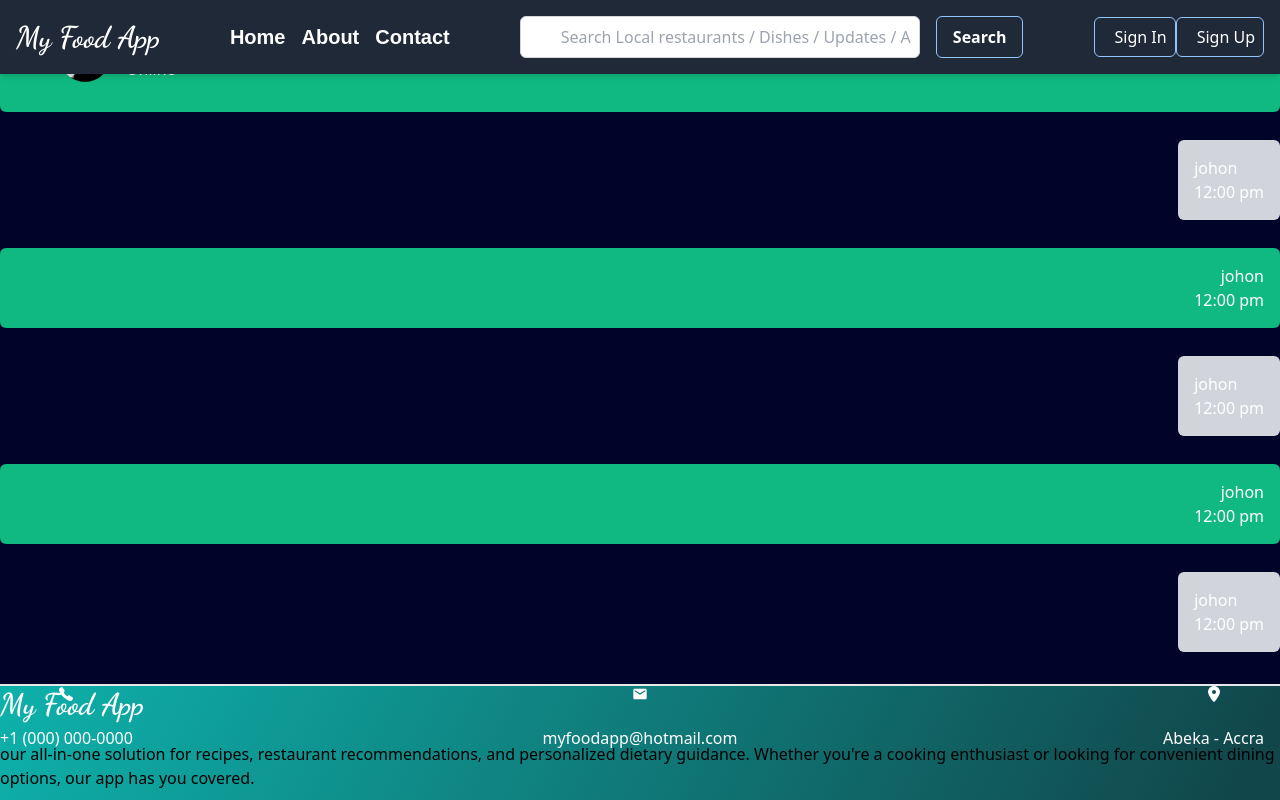
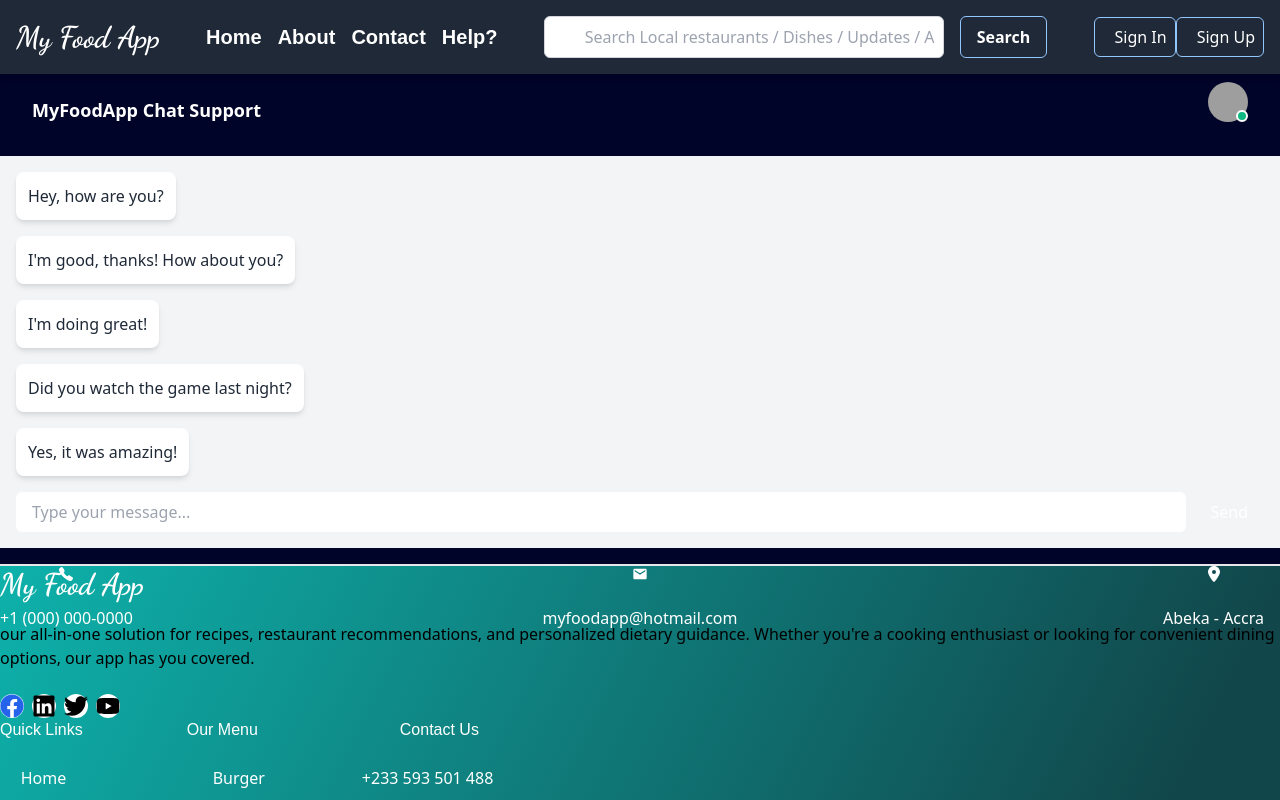
Before and after one commit to t-boye/Food-Delivery-Web-App, a React app: page /chat in a window 1280 px wide. Shown: the top 800 px of the page. Built offline with nearby package versions, Linux system fonts and the light colour scheme; grey boxes are pictures that could not be loaded; the HTML template or start-up script is replaced by a standard one; a web font is replaced by a local one.

Commit message:
chatBody update

```diff
--- a/src/Components/Chat-Components/ChatBody.jsx
+++ b/src/Components/Chat-Components/ChatBody.jsx
@@ -1,32 +1,49 @@
-import React from "react";
-import ReciveItem from "./ReciveItem";
-import Send from "./Send";
+import React, { useState } from 'react';
 
 const ChatBody = () => {
+  const [message, setMessage] = useState('');
+  const [messages, setMessages] = useState([
+    { user: 'John', content: 'Hey, how are you?' },
+    { user: 'Jane', content: 'I\'m good, thanks! How about you?' },
+    { user: 'John', content: 'I\'m doing great!' },
+    { user: 'John', content: 'Did you watch the game last night?' },
+    { user: 'Jane', content: 'Yes, it was amazing!' },
+  ]);
+
+  const handleChange = (e) => {
+    setMessage(e.target.value);
+  };
+
+  const handleSubmit = (e) => {
+    e.preventDefault();
+    if (message.trim() !== '') {
+      setMessages([...messages, { user: 'You', content: message }]);
+      setMessage('');
+    }
+  };
+
   return (
-    <div className="mt-[14rem] py-4 flex flex-col gap-y-7 px-[5%]">
-      <div className="">
-        <ReciveItem />
-      </div>
-
-      <div className=" flex items-center justify-end">
-        <Send />
-      </div>
-
-      <div className="">
-        <ReciveItem />
-      </div>
-
-      <div className=" flex items-center justify-end">
-        <Send />
-      </div>
-      <div className="">
-        <ReciveItem />
-      </div>
-
-      <div className=" flex items-center justify-end">
-        <Send />
-      </div>
+    <div className="chat-body h-full overflow-y-auto bg-gray-100 p-4">
+      {messages.map((message, index) => (
+        <div
+          key={index}
+          className={`flex ${message.user === 'You' ? 'justify-end' : 'justify-start'} mb-4`}
+        >
+          <div className={`max-w-[70%] rounded-lg shadow-md p-3 ${message.user === 'You' ? 'bg-blue-500 text-white self-end' : 'bg-white text-gray-800 self-start'}`}>
+            {message.content}
+          </div>
+        </div>
+      ))}
+      <form onSubmit={handleSubmit} className="mt-4 flex">
+        <input
+          type="text"
+          value={message}
+          onChange={handleChange}
+          placeholder="Type your message..."
+          className="flex-1 px-4 py-2 rounded-md mr-2 text-gray-600 focus:outline-none focus:ring focus:border-blue-300"
+        />
+        <button type="submit" className="bg-[#d44646] text-white px-4 py-2 rounded-md hover:bg-[#ffb3b3] focus:outline-none focus:ring focus:border-blue-300">Send</button>
+      </form>
     </div>
   );
 };
--- /dev/null
+++ b/src/Components/Chat-Components/ChatNavbar.jsx
@@ -0,0 +1,31 @@
+import React from 'react';
+
+const ChatNavbar = () => {
+  const admin = {
+    name: 'Admin',
+    online: true // Set to false if admin is offline
+  };
+
+  return (
+    <div className="flex justify-between items-center bg-[ #857a7a] p-8 mt-8">
+      <div className="text-white pt-4 text-lg font-bold">MyFoodApp Chat Support</div>
+      <div className="flex items-center">
+        <div className="relative">
+          {admin.online && (
+            <div className="absolute right-0 bottom-0 h-3 w-3 bg-green-500 rounded-full border-2 border-white"></div>
+          )}
+          <div className="text-white ml-2">
+            {admin.online}
+          </div>
+          <img
+            src="/admin-profile-picture.jpg" // Replace with actual profile picture URL
+            alt="Admin Profile"
+            className="w-10 h-10 rounded-full"
+          />
+        </div>
+      </div>
+    </div>
+  );
+};
+
+export default ChatNavbar;
--- a/src/Components/Chat-Components/Footer.jsx
+++ /dev/null
@@ -1,24 +0,0 @@
-import React from "react";
-import { FaPlus } from "react-icons/fa";
-import { IoIosSend } from "react-icons/io";
-
-const Footer = () => {
-  return (
-    <div className="bg-gray-500 fixed bottom-0 left-0 w-full p-4 text-[white] flex justify-between  items-center ">
-      <div className="w-[10%] flex items-center justify-center">
-        <FaPlus className="text-3xl cursor-pointer" />
-      </div>
-      <div className="py-3 px-3 rounded-md bg-gray-400 w-[80%] text-black">
-        <input
-          className="w-full h-full outline-none bg-transparent text-black"
-          placeholder="Write message"
-        />
-      </div>
-      <div className="w-[10%] flex items-center justify-center">
-        <IoIosSend className="text-3xl cursor-pointer" />
-      </div>
-    </div>
-  );
-};
-
-export default Footer;
--- a/src/Components/Chat-Components/Navbar.jsx
+++ /dev/null
@@ -1,35 +0,0 @@
-import React from "react";
-import ChatImage from "../../assets/Images/ChatImage.jpg";
-import { FaArrowLeft } from "react-icons/fa";
-import { IoMdVideocam } from "react-icons/io";
-
-const navbar = () => {
-  return (
-    <div className="bg-green-500 py-4 px-[5%] flex items-center justify-between fixed left-0 w-full top-[4.5rem]">
-      <div className="flex items-center gap-x-10">
-        <div className="">
-          <FaArrowLeft className="text-xl cursor-pointer" />
-        </div>
-        <div className="flex items-center gap-x-4 ">
-          <div className="w-[50px] h-[50px] rounded-full">
-            <img
-              className="rounded-full h-[50px] w-[50px]"
-              style={{ width: "50px" }}
-              src={ChatImage}
-            />
-          </div>
-          <div className="flex flex-col">
-            <h1 className="">johnson</h1>
-            <p className="">Online</p>
-          </div>
-        </div>
-      </div>
-      <div className="flex items-center gap-x-12 text-xl">
-        <IoMdVideocam />
-        <IoMdVideocam />
-      </div>
-    </div>
-  );
-};
-
-export default navbar;
--- a/src/Components/Chat-Components/ReciveItem.jsx
+++ /dev/null
@@ -1,12 +0,0 @@
-import React from "react";
-
-const ReciveItem = () => {
-  return (
-    <div className="bg-green-500 py-4 w-[80%] sm:w-[60%] rounded-md px-4 flex flex-col items-end">
-      <h1 className="">johon</h1>
-      <p className="">12:00 pm</p>
-    </div>
-  );
-};
-
-export default ReciveItem;
--- a/src/Components/Chat-Components/Send.jsx
+++ /dev/null
@@ -1,12 +0,0 @@
-import React from "react";
-
-const Send = () => {
-  return (
-    <div className="bg-gray-300 py-4 w-[80%] sm:w-[60%] rounded-md px-4 text-[#2e2b66]">
-      <h1 className="">johon</h1>
-      <p className="">12:00 pm</p>
-    </div>
-  );
-};
-
-export default Send;
--- a/src/Components/Navigation.jsx
+++ b/src/Components/Navigation.jsx
@@ -42,6 +42,12 @@ function Navigation() {
             className="hover:border-b-2 text-white hover:border-blue-500 font-bold text-xl"
           >
             Contact
+          </a>
+          <a
+            href="Chat"
+            className="hover:border-b-2 text-white hover:border-blue-500 font-bold text-xl"
+          >
+            Help?
           </a>
           <div className="flex items-center hover:text-gray-600 lg:hidden">
             <svg
--- a/src/Pages/Chat.jsx
+++ b/src/Pages/Chat.jsx
@@ -1,13 +1,12 @@
 import React from "react";
-import Navbar from "../Components/Chat-Components/Navbar";
 import ChatBody from "../Components/Chat-Components/ChatBody";
-import Footer from "../Components/Chat-Components/Footer";
+import ChatNavbar from "../Components/Chat-Components/ChatNavbar";
+
 const Chat = () => {
   return (
     <div className="py-4 text-white">
-      <Navbar />
+      <ChatNavbar />
       <ChatBody />
-      <Footer />
     </div>
   );
 };
```
